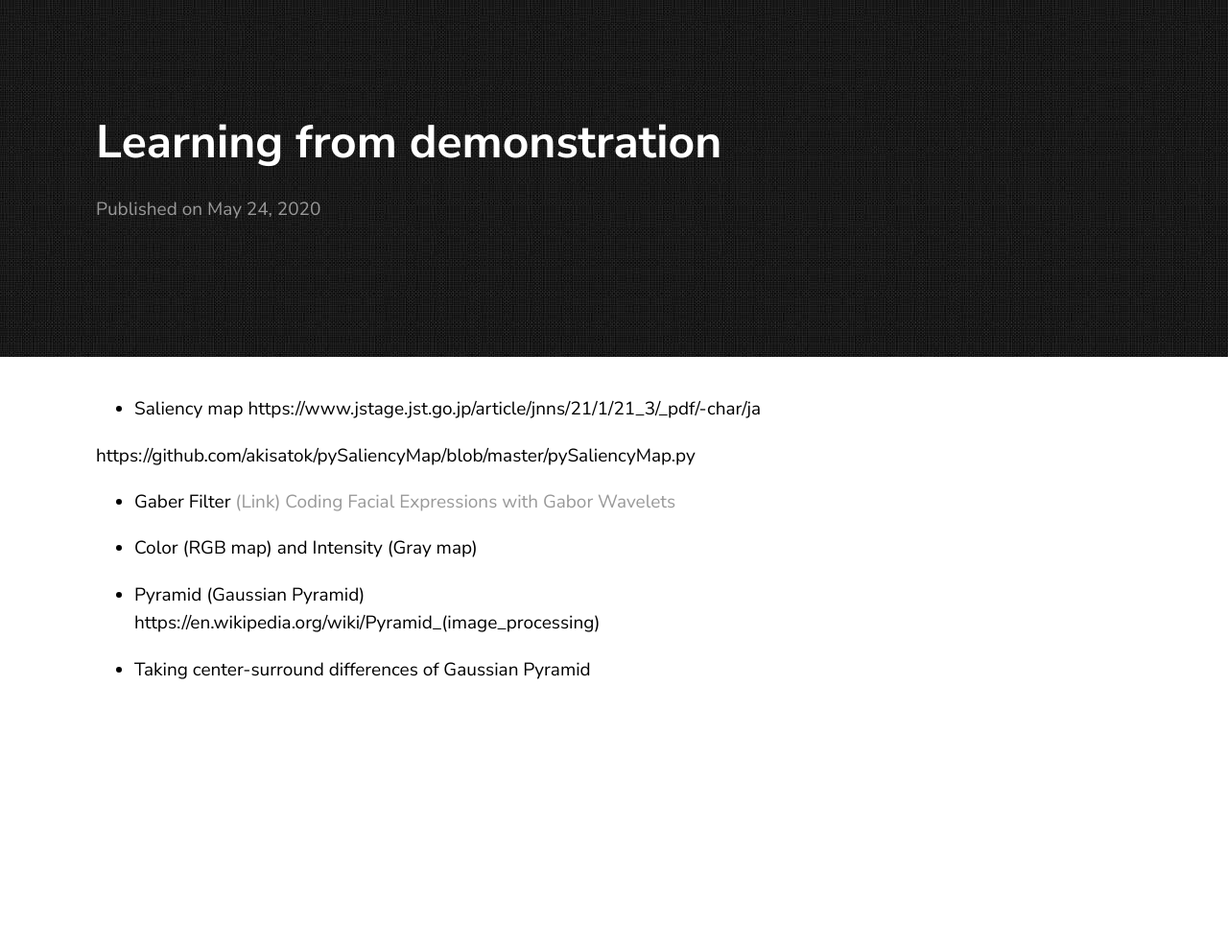
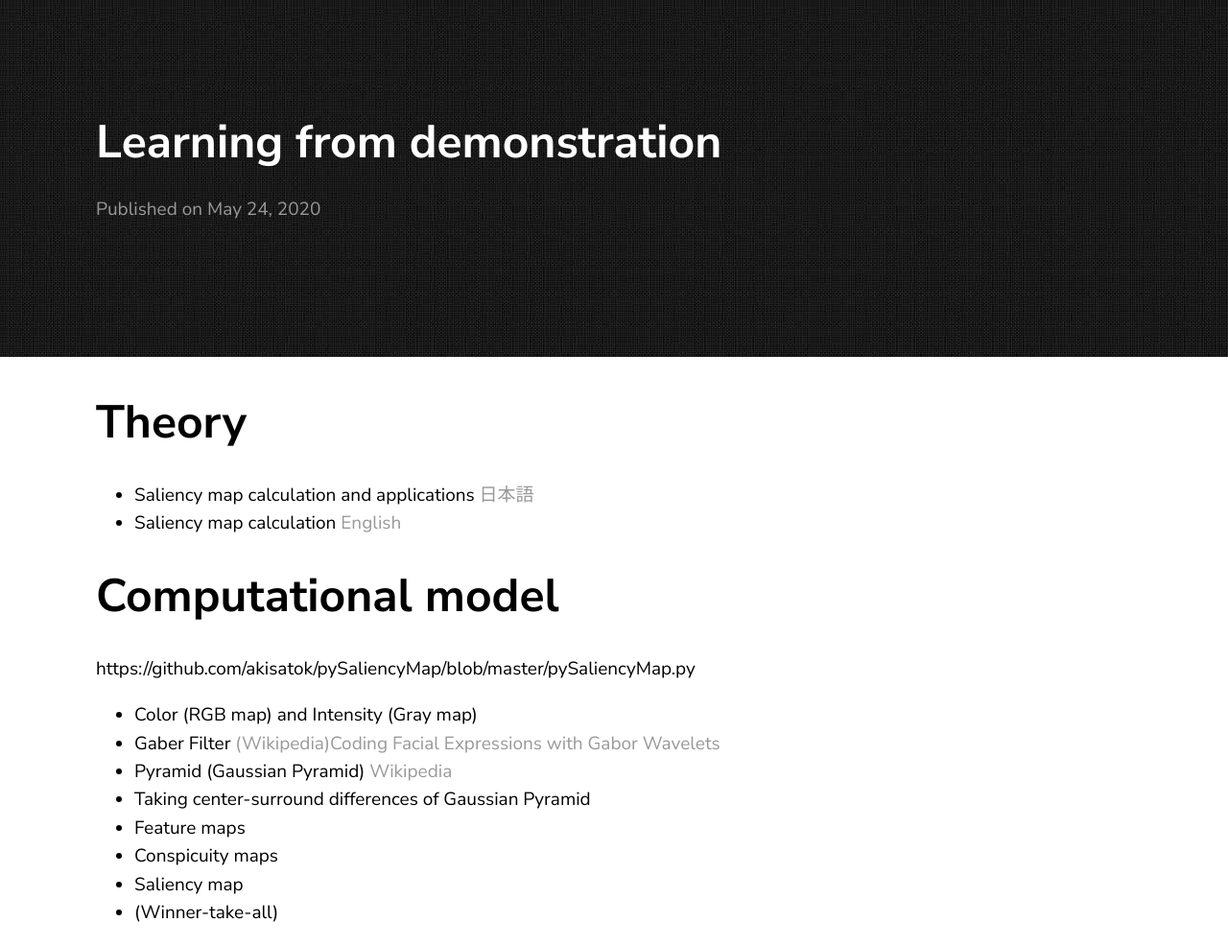
Before and after one commit to jluis9796/jluis9796.github.io, a Jekyll site: the page built from _posts/2020-06-03-saliency-map.markdown, in a window 1280 px wide. Shown: the whole page at 96% size. Built offline with Jekyll 4.4.1, drawn with Linux system fonts in a browser that asks for light colours; before the commit the page ends 900 px from its top, so only the background shows below that.

Commit message:
Update 2020-06-03-saliency-map.markdown

```diff
--- a/_posts/2020-06-03-saliency-map.markdown
+++ b/_posts/2020-06-03-saliency-map.markdown
@@ -3,16 +3,18 @@ layout: post
 title:  "Learning from demonstration"
 date:   2020-05-24 13:08:36 +0900
 ---
-* Saliency map
-https://www.jstage.jst.go.jp/article/jnns/21/1/21_3/_pdf/-char/ja
+# Theory
+* Saliency map calculation and applications <a href="https://www.jstage.jst.go.jp/article/jnns/21/1/21_3/_pdf/-char/ja">日本語</a>
+* Saliency map calculation <a href="https://www.tu-chemnitz.de/informatik/KI/scripts/ws0910/Attention_Saliency.pdf">English</a>
 
+# Computational model
 https://github.com/akisatok/pySaliencyMap/blob/master/pySaliencyMap.py
 
-* Gaber Filter <a href="https://en.wikipedia.org/wiki/Gabor_filter">(Link)</a> <a href="https://zenodo.org/record/3430156#.XtbrlzozbIU">Coding Facial Expressions with Gabor Wavelets</a>
-
 * Color (RGB map) and Intensity (Gray map)
-
-* Pyramid (Gaussian Pyramid)
-https://en.wikipedia.org/wiki/Pyramid_(image_processing)
-
+* Gaber Filter <a href="https://en.wikipedia.org/wiki/Gabor_filter">(Wikipedia)</a><a href="https://zenodo.org/record/3430156#.XtbrlzozbIU">Coding Facial Expressions with Gabor Wavelets</a>
+* Pyramid (Gaussian Pyramid) <a href="https://en.wikipedia.org/wiki/Pyramid_(image_processing)"> Wikipedia</a>
 * Taking center-surround differences of Gaussian Pyramid
+* Feature maps
+* Conspicuity maps
+* Saliency map
+* (Winner-take-all)
```
